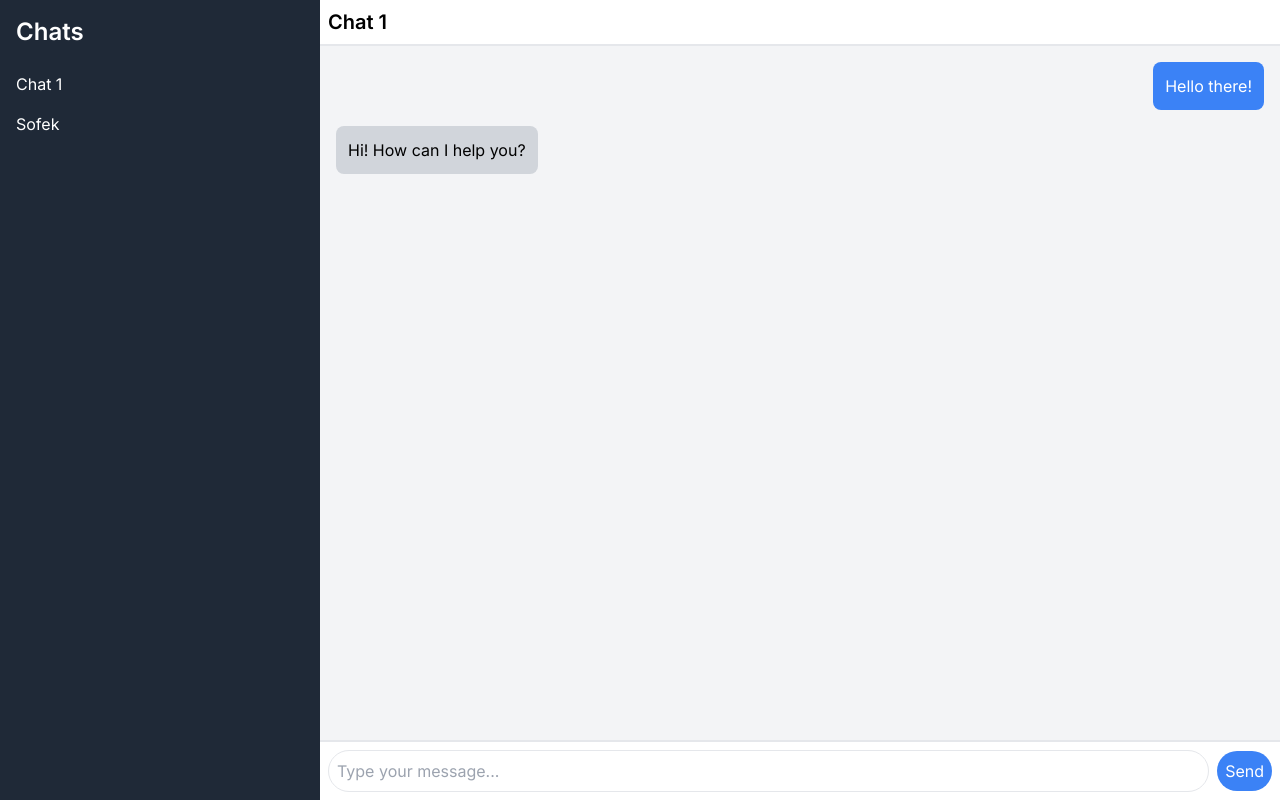
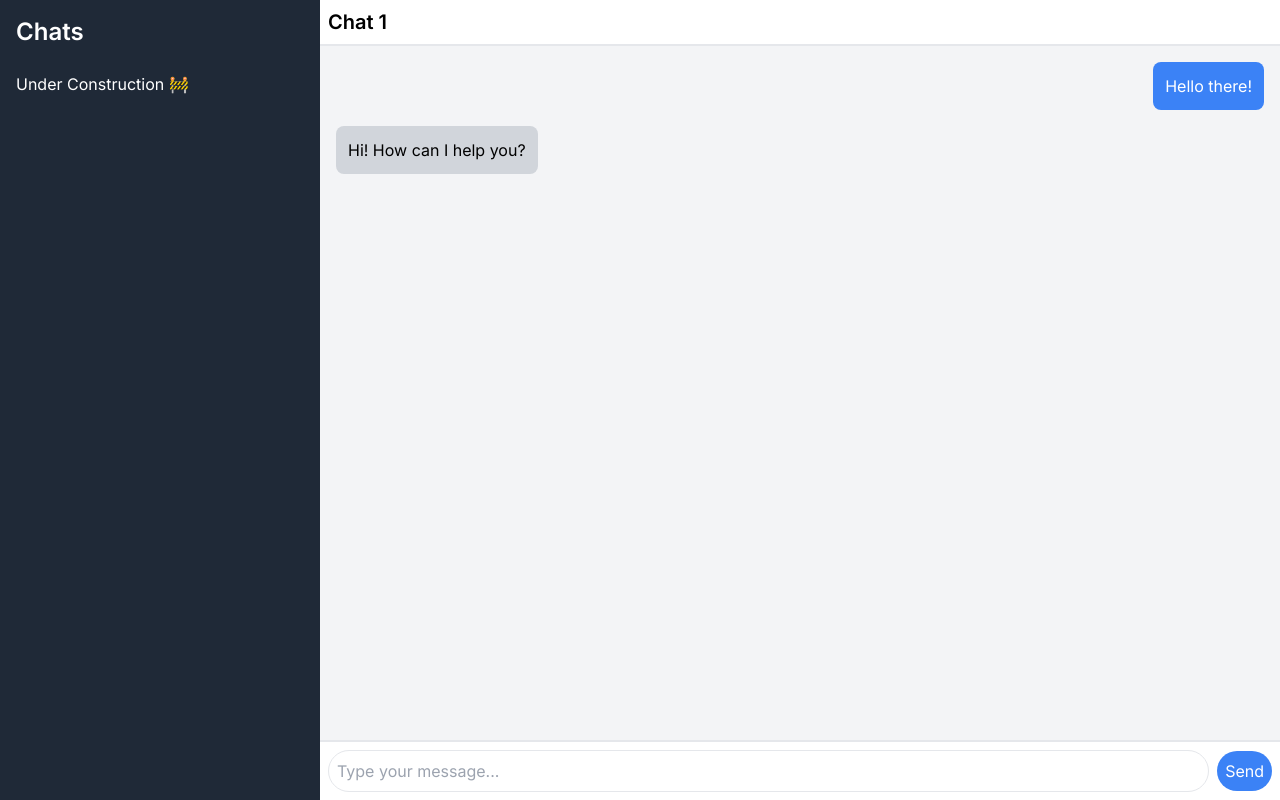
Before and after one commit to midesofek/SofekGPT4, a Next.js app: page / in a window 1280 px wide. Built offline with nearby package versions, Linux system fonts and the light colour scheme.

Commit message:
adding construction flag to sidebar

```diff
--- a/src/components/Sidebar.jsx
+++ b/src/components/Sidebar.jsx
@@ -7,8 +7,10 @@ function Sidebar() {
       <h2 className="text-2xl font-semibold mb-4">Chats</h2>
       {/* <!-- List of chats --> */}
       <ul>
-        <li className="py-2 hover:bg-gray-700 cursor-pointer">Chat 1</li>
-        <li className="py-2 hover:bg-gray-700 cursor-pointer">Sofek</li>
+        <li className="py-2 hover:bg-gray-700 cursor-pointer">
+          Under Construction 🚧
+        </li>
+        {/* <li className="py-2 hover:bg-gray-700 cursor-pointer">Sofek</li> */}
         {/* <!-- Add more chats as needed --> */}
       </ul>
     </div>
```
